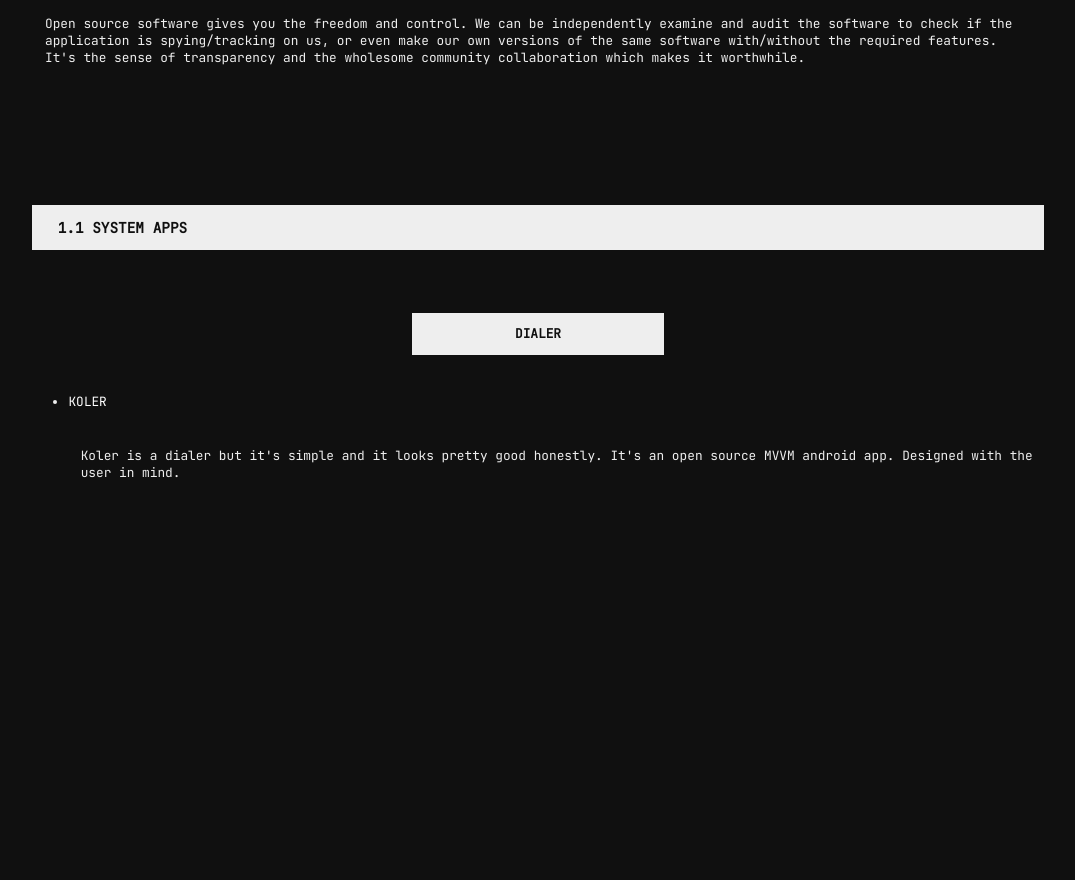
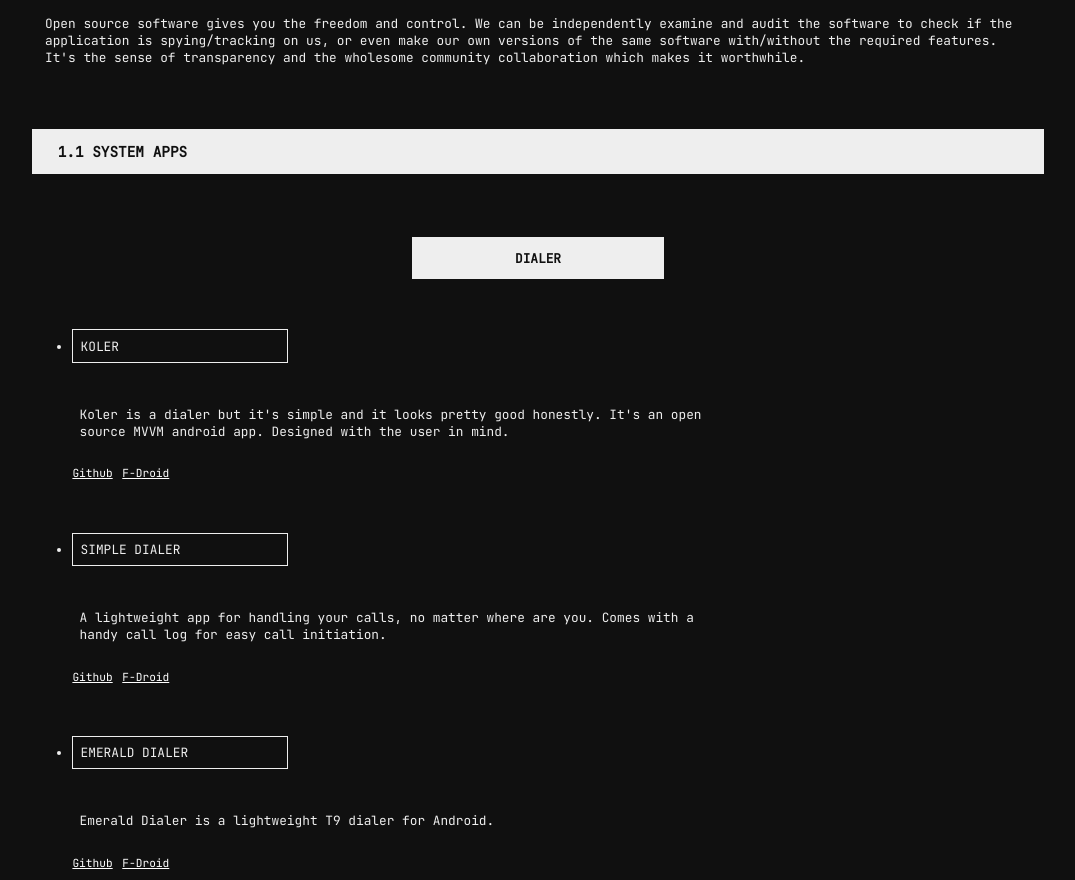
Before and after one commit to abisri99/andross, a plain HTML site: page index.html in a window 1280 px wide. Shown: the part 732-1612 px from the top of the page, without its empty margins (102-1177 px from the left). Before the commit the page ends 1274 px from the top, so only its background shows below. Drawn offline with Linux system fonts and the light colour scheme.

Commit message:
dialer initial

```diff
--- /dev/null
+++ b/css/fonts.css
@@ -0,0 +1,9 @@
+@font-face {
+        font-family: JetBrainsMono Bold;
+        src: url(../fonts/JetBrainsMono-Bold.woff2);
+}
+
+@font-face {
+        font-family: JetBrainsMono;
+        src: url(../fonts/JetBrainsMono-Regular.woff2);
+}
--- a/main.css
+++ b/css/main.css
@@ -1,13 +1,4 @@
-@font-face {
-        font-family: JetBrainsMono Bold;
-        src: url(fonts/JetBrainsMono-Bold.woff2);
-}
-
-@font-face {
-        font-family: JetBrainsMono;
-        src: url(fonts/JetBrainsMono-Regular.woff2);
-}
-
+@import url(fonts.css);
 
 body{
 	background-color:#101010 !important;
@@ -19,10 +10,10 @@
 	background-color:#eeeeee !important;
 
 	margin: 5% 10% 5% 10%;
-	padding: 4% 10% 5% 4%;
+	padding: 5% 10% 5% 5%;
 
 	font-family:JetBrainsMono Bold;
-	letter-spacing:4px;
+	letter-spacing:5px;
 	color:#101010;
 }
 
@@ -32,7 +23,7 @@
 
 main h2{
 	background-color:#eeeeee;
-	margin: 1% 10% 5% 10%;
+	margin: 0% 10% 5% 10%;
 	padding: 1% 2% 1% 2%;
 	font-size:90%;
 	color:#101010;
@@ -40,7 +31,7 @@
 
 main h3{
 	background-color:#eeeeee;
-	margin: 1% 40% 3% 40%;
+	margin: 5% 40% 3% 40%;
 	text-align:center;
 	padding: 1% 2% 1% 2%;
 	font-size:80%;
@@ -54,11 +45,25 @@
 }
 
 main li{
-	margin: 0% 10% 0% 10%;
 	font-size:80%;
+	padding:1% 1% 1% 1%;
+	margin: 7% 70% 5% 0%;
+	border-width:1px;
+	border-style:solid;
 }
 
-a{
-	text-decoration: none;
+ul{
+	margin:1% 30% 0% 10%;
+}
+
+ul p{
+	margin:1% 10% 0% 0%;
+}
+
+ul a{
 	color: #ffffff;
+	font-size:70%;
+	margin:0% 0% 10% 0%;
 }
+
+a:hover { text-decoration: underline; }
--- a/index.html
+++ b/index.html
@@ -3,17 +3,17 @@
 	<head>
 		<meta charset="utf-8">
 		<meta name="viewport" content="width=device-width">
-		<title>ANDROSS | The Android Open Source Software List</title>
-		<link rel="stylesheet" href="main.css" type="text/css" media="screen" title="" charset="utf-8">
+		<title>ANDROSS</title>
+		<link rel="stylesheet" href="./css/main.css" type="text/css" media="screen" title="" charset="utf-8">
 	</head>
+
 	<body>
 		<header>
 			<h1>ANDROSS </h1>
-			<p>THE ANDROID OPEN SOURCE SOFTWARE LIST</p>
+			<p>THE ANDROID OPEN SOURCE SOFTWARE LIST</p><br>
 		</header>
 
 		<main>
-			<br>
 			<h2>0.1 WHAT IS OPEN SOURCE?</h2>
 				<p>Open source is source code that is made freely available for possible modification and redistribution.
 				Products include permission to use the source code, design documents, or content of the product.
@@ -26,14 +26,26 @@
 				software with/without the required features.
 
 				It's the sense of transparency and the wholesome community collaboration which makes it worthwhile.</p>
-				</p>
 
 			<h2>1.1 SYSTEM APPS</h2>
 			<h3>DIALER</h3>
 			<ul>
-				<li><a href=https://github.com/Chooloo/koler>KOLER</a></li>
+				<li>KOLER</li>
 			        <p>Koler is a dialer but it's simple and it looks pretty good honestly.
 				It's an open source MVVM android app. Designed with the user in mind.</p>
+				<a href="https://github.com/Chooloo/koler" target=_blank>Github</a>
+				<a href="https://f-droid.org/en/packages/com.chooloo.www.koler/" target=_blank>F-Droid</a>
+
+				<li>SIMPLE DIALER</li>
+			        <p>A lightweight app for handling your calls, no matter where are you. Comes with a handy
+				call log for easy call initiation.</p>
+				<a href="https://github.com/SimpleMobileTools/Simple-Dialer">Github</a>
+				<a href="https://f-droid.org/en/packages/com.simplemobiletools.dialer/" target=_blank>F-Droid</a>
+
+				<li>EMERALD DIALER</li>
+				<p>Emerald Dialer is a lightweight T9 dialer for Android.</p>
+				<a href="https://github.com/HenriDellal/emerald-dialer">Github</a>
+				<a href="https://f-droid.org/app/ru.henridellal.dialer" target=_blank>F-Droid</a>
 
 			</ul>
 		</main>
```
